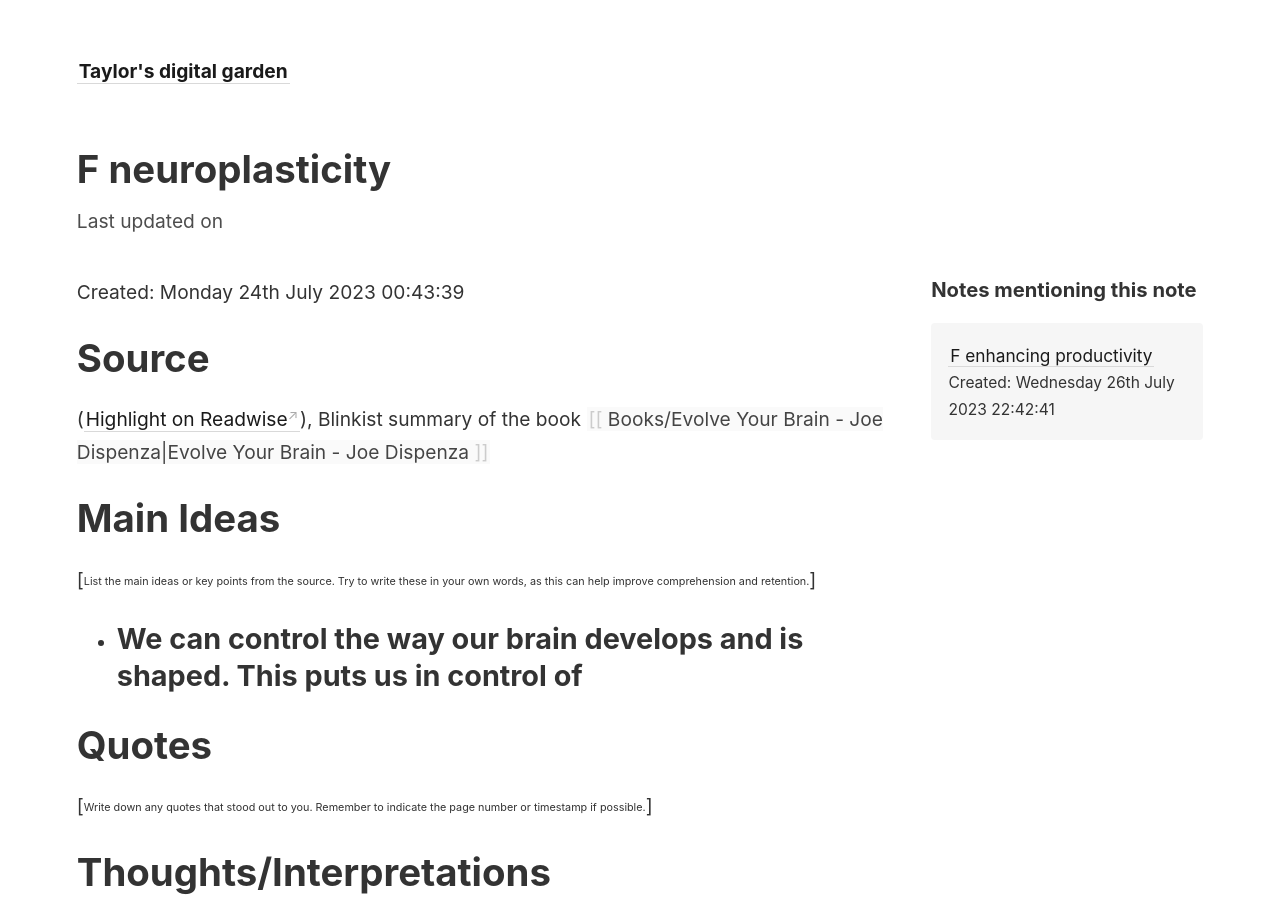
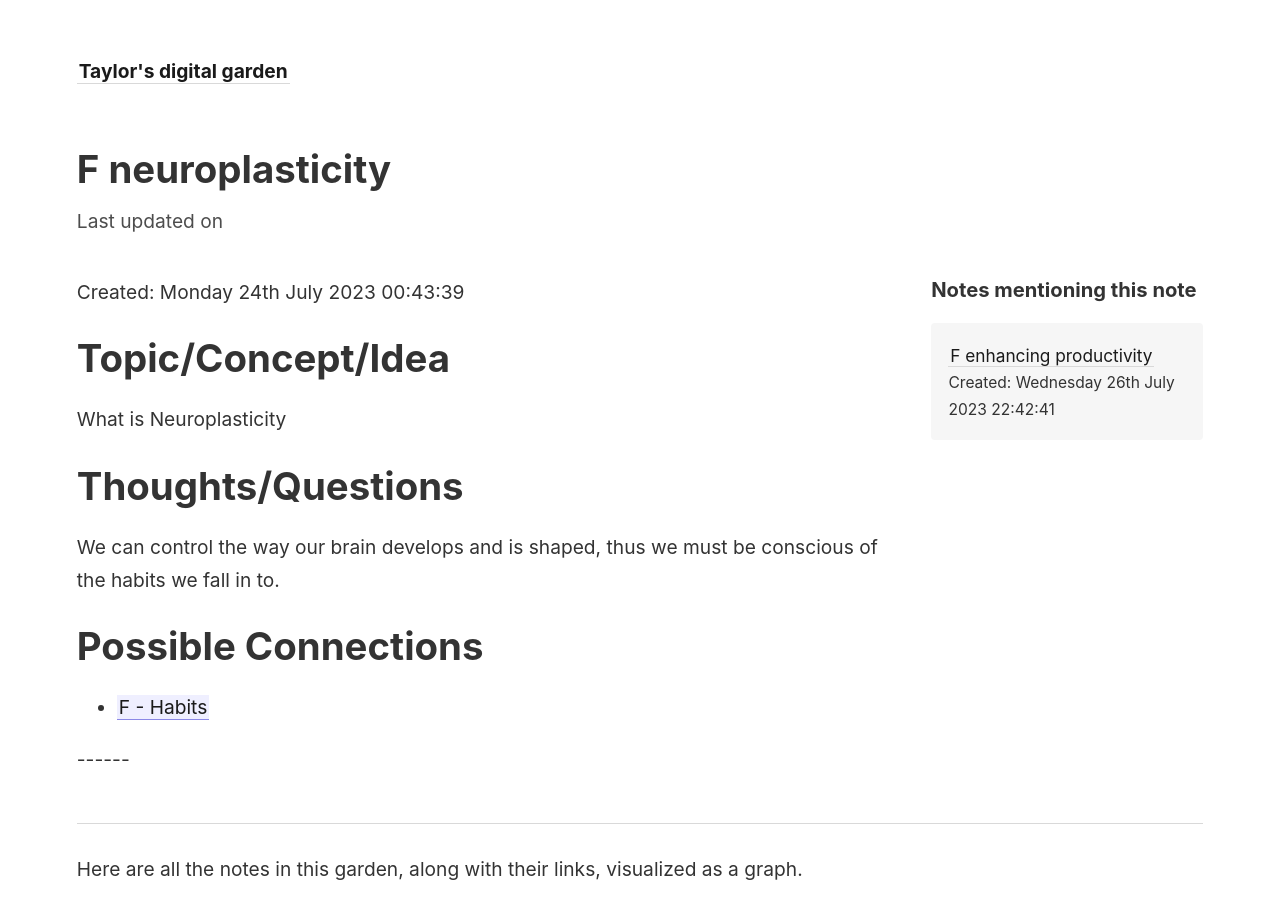
Before and after one commit to TM2611/digital-garden, a Jekyll site: the page built from _notes/001 Fleeting Notes/F - Neuroplasticity.md, in a window 1280 px wide and 900 px high. Built offline with Jekyll 4.4.1, drawn with Linux system fonts in a browser that asks for light colours; some of the changed text lies outside the part shown.

Commit message:
update neuroplasticity

```diff
--- a/_notes/001 Fleeting Notes/F - Neuroplasticity.md
+++ b/_notes/001 Fleeting Notes/F - Neuroplasticity.md
@@ -3,35 +3,14 @@
 
 Created: Monday 24th July 2023 00:43:39
 
-# Source
+# Topic/Concept/Idea
 
-([Highlight on Readwise](https://read.readwise.io/read/01h5p637m9r5egn2n9mngzfktg)), Blinkist summary of the book [[Books/Evolve Your Brain - Joe Dispenza|Evolve Your Brain - Joe Dispenza]]
+What is Neuroplasticity
 
-# Main Ideas
+# Thoughts/Questions
 
-[<sub><sup>List the main ideas or key points from the source. Try to write these in your own words, as this can help improve comprehension and retention.</sup></sub>]
-
-- We can control the way our brain develops and is shaped. This puts us in control of
--
-
-# Quotes
-
-[<sub><sup>Write down any quotes that stood out to you. Remember to indicate the page number or timestamp if possible.</sup></sub>]
-
-# Thoughts/Interpretations
-
-[<sub><sup>Note down your thoughts or interpretations of the material. This can include insights, questions, areas of confusion, or potential applications of the information.</sup></sub>]
-
-- We can control the way our brain develops and is shaped, thus we must be conscious of the habits we fall in to.
+ We can control the way our brain develops and is shaped, thus we must be conscious of the habits we fall in to.
 
 # Possible Connections
 
-[<sub><sup>If there are any ideas or points that seem related to other notes in your Zettelkasten, note them down here.</sup></sub>]
-
 - [[F - Habits]]
--
--
-
-# Tags
-
-[<sub><sup>Include relevant tags based on the subject matter, themes, or other classification factors.</sup></sub>]
```
